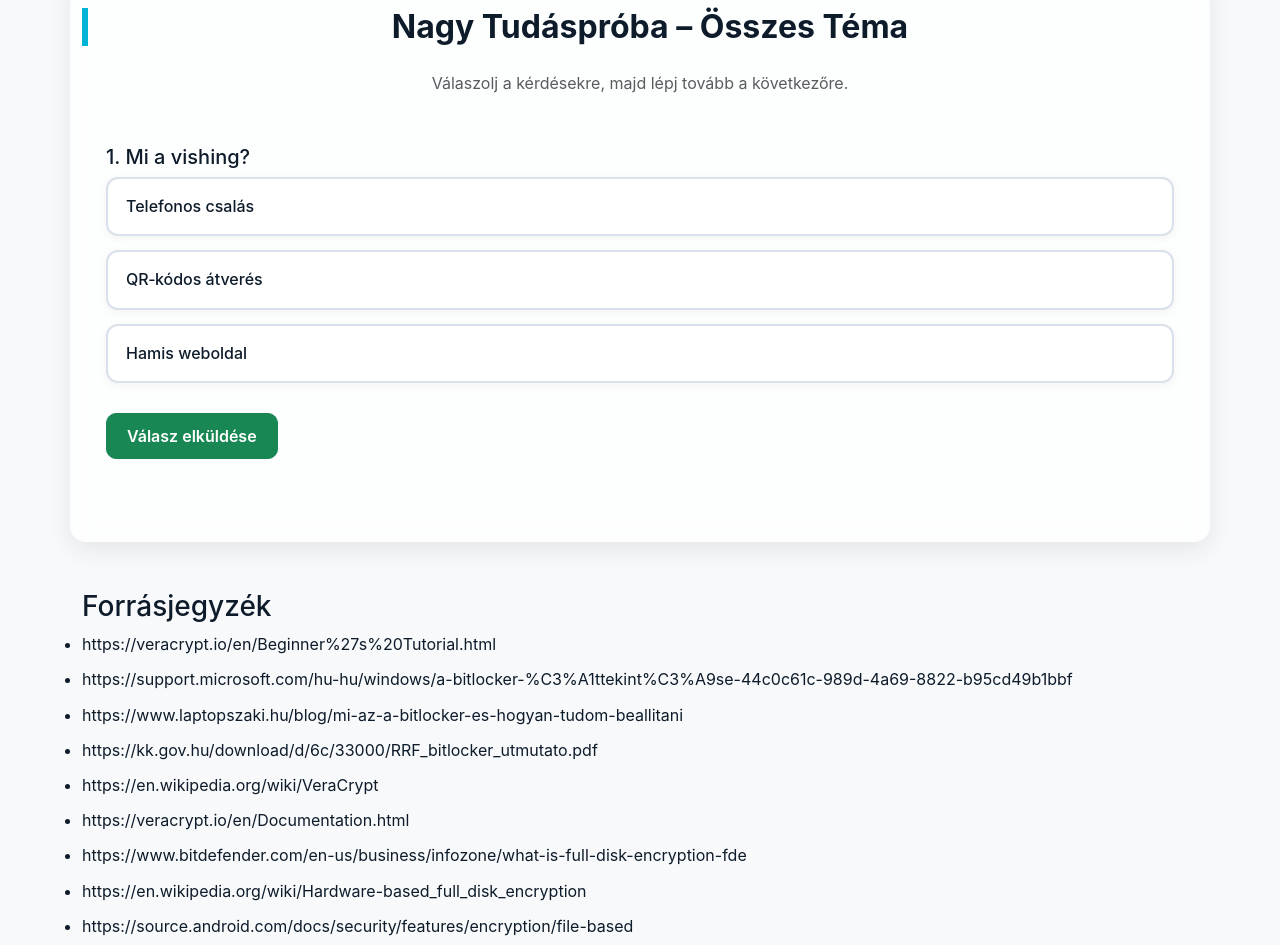
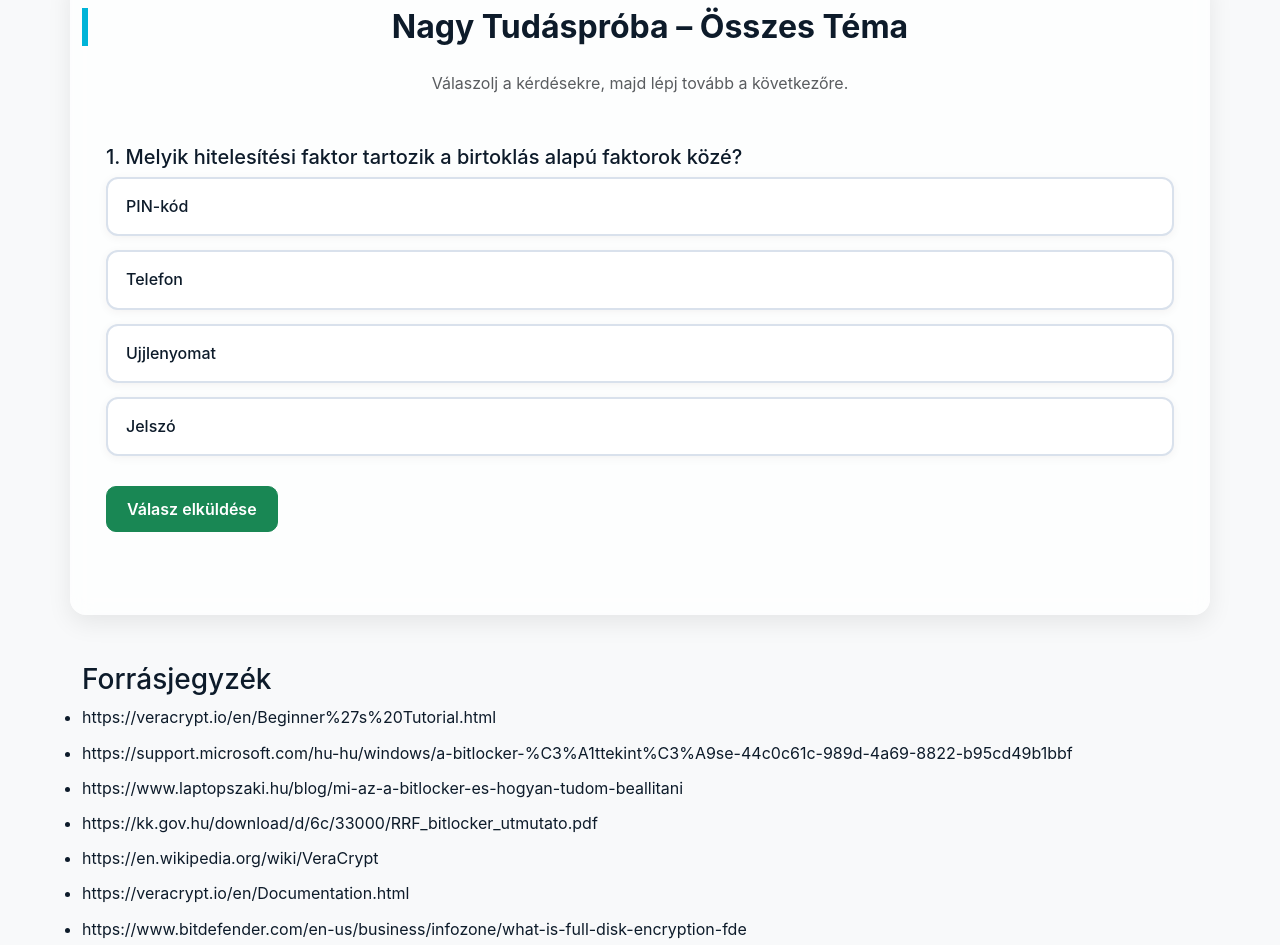
Before and after one commit to ArnoldJozsa/Szoftverrendszerek_biztonsaga, a plain HTML site: page index.html in a window 1280 px wide. Shown: the part 2060-3005 px from the top of the page. Drawn offline with nearby package versions, Linux system fonts and the light colour scheme.

Commit message:
nagy kvízhez kétfaktoros kérdések

```diff
--- a/index.html
+++ b/index.html
@@ -615,7 +615,176 @@
     { question: "KÉPES – Mi a gyanús ezen a FedEx‑es SMS‑en?",
       options: ["Rövidített, ismeretlen link", "Hivatalos alkalmazásra mutat", "Semmi gyanús"],
       answer: 0,
-      image: "images/kviz4.jpg" }
+      image: "images/kviz4.jpg" },
+
+
+    {
+    question: "Mi a kétfaktoros azonosítás célja?",
+    options: [
+        "A felhasználói fiók védelme akkor is, ha a jelszó kiszivárog",
+        "A számítógép gyorsítása",
+        "A vírusok automatikus törlése",
+        "Az internetkapcsolat titkosítása"
+    ],
+    answer: 0
+    },
+
+    {
+    question: "Melyik hitelesítési faktor tartozik a birtoklás alapú faktorok közé?",
+    options: [
+        "PIN-kód",
+        "Telefon",
+        "Ujjlenyomat",
+        "Jelszó"
+    ],
+    answer: 1
+    },
+
+    {
+    question: "Mi az SMS-alapú 2FA legnagyobb gyengesége?",
+    options: [
+        "Nem működik internet nélkül",
+        "SIM-csere támadással kijátszható",
+        "Túl rövid a kód",
+        "Csak céges környezetben használható"
+    ],
+    answer: 1
+    },
+
+    {
+    question: "Melyik authenticator alkalmazás szerepelt az anyagban?",
+    options: [
+        "Discord",
+        "Spotify",
+        "Google Authenticator",
+        "Netflix"
+    ],
+    answer: 2
+        },
+
+    {
+    question: "Mi az authenticator alkalmazások egyik előnye?",
+    options: [
+        "A kód nem SMS-ben érkezik",
+        "Nem kell jelszó",
+        "Automatikusan törlik a vírusokat",
+        "Gyorsítják az internetet"
+    ],
+    answer: 0
+    },
+
+    {
+    question: "Mi a push bombing támadás lényege?",
+    options: [
+        "A támadó sok jóváhagyási értesítést küld",
+        "A telefon túlmelegszik",
+        "Automatikusan megváltozik a jelszó",
+        "A rendszer kikapcsolja a 2FA-t"
+    ],
+    answer: 0
+    },
+
+    {
+    question: "Mi a hardveres token egyik előnye?",
+    options: [
+        "Nagyon magas biztonságot nyújt",
+        "Nem kell hozzá internet",
+        "Automatikusan menti a jelszavakat",
+        "Ingyenes"
+    ],
+    answer: 0
+    },
+
+    {
+    question: "Mi történhet, ha a felhasználó mindenhol ugyanazt a jelszót használja?",
+    options: [
+        "Gyorsabb lesz a belépés",
+        "Más szolgáltatásokba is beléphetnek a támadók",
+        "A 2FA kikapcsol",
+        "A rendszer törli a fiókot"
+    ],
+    answer: 1
+    },
+
+    {
+    question: "Miért veszélyes a megszokásból történő jóváhagyás?",
+    options: [
+        "Illetéktelen belépést engedhet",
+        "Lassítja a telefont",
+        "Törli a hitelesítő alkalmazást",
+        "Megváltoztatja a jelszót"
+    ],
+    answer: 0
+    },
+
+    {
+    question: "Mi a bankszámlaszám-változtatásos csalás célja?",
+    options: [
+        "A pénz átirányítása a csalók számlájára",
+        "Új bankszámla nyitása",
+        "A bank szerverének túlterhelése",
+        "A felhasználó jelszavának módosítása"
+    ],
+    answer: 0
+    },
+
+    {
+    question: "Mi lehet gyanús egy pénzügyi e-mailben?",
+    options: [
+        "Sürgetés és azonnali utalási kérés",
+        "Hivatalos aláírás",
+        "Céges logó",
+        "Normál megszólítás"
+    ],
+    answer: 0
+    },
+
+    {
+    question: "Mit kell tenni bankszámlaszám-változás esetén?",
+    options: [
+        "Azonnal utalni",
+        "Telefonon is ellenőrizni a változást",
+        "Továbbítani az e-mailt",
+        "Kikapcsolni a 2FA-t"
+    ],
+    answer: 1
+    },
+
+    {
+    question: "Miért működnek még mindig sokszor a kibertámadások?",
+    options: [
+        "Az emberek figyelmetlensége miatt",
+        "Mert nincs internet",
+        "A vírusirtók hibája miatt",
+        "A monitor felbontása miatt"
+    ],
+    answer: 0
+    },
+
+    {
+    question: "Mi ajánlott SMS helyett a biztonság növelésére?",
+    options: [
+        "Authenticator alkalmazás használata",
+        "Gyengébb jelszó",
+        "Nyilvános Wi-Fi használata",
+        "A 2FA kikapcsolása"
+    ],
+    answer: 0
+    },
+
+    {
+    question: "Mi segíthet megelőzni a pénzügyi csalásokat?",
+    options: [
+        "Telefonos visszaellenőrzés",
+        "Azonnali utalás",
+        "A figyelmeztetések figyelmen kívül hagyása",
+        "Az e-mailek automatikus megnyitása"
+    ],
+    answer: 0
+    },
+
+
+
 ];
 
 function getRandomQuestions(allQuestions, count) {
```
